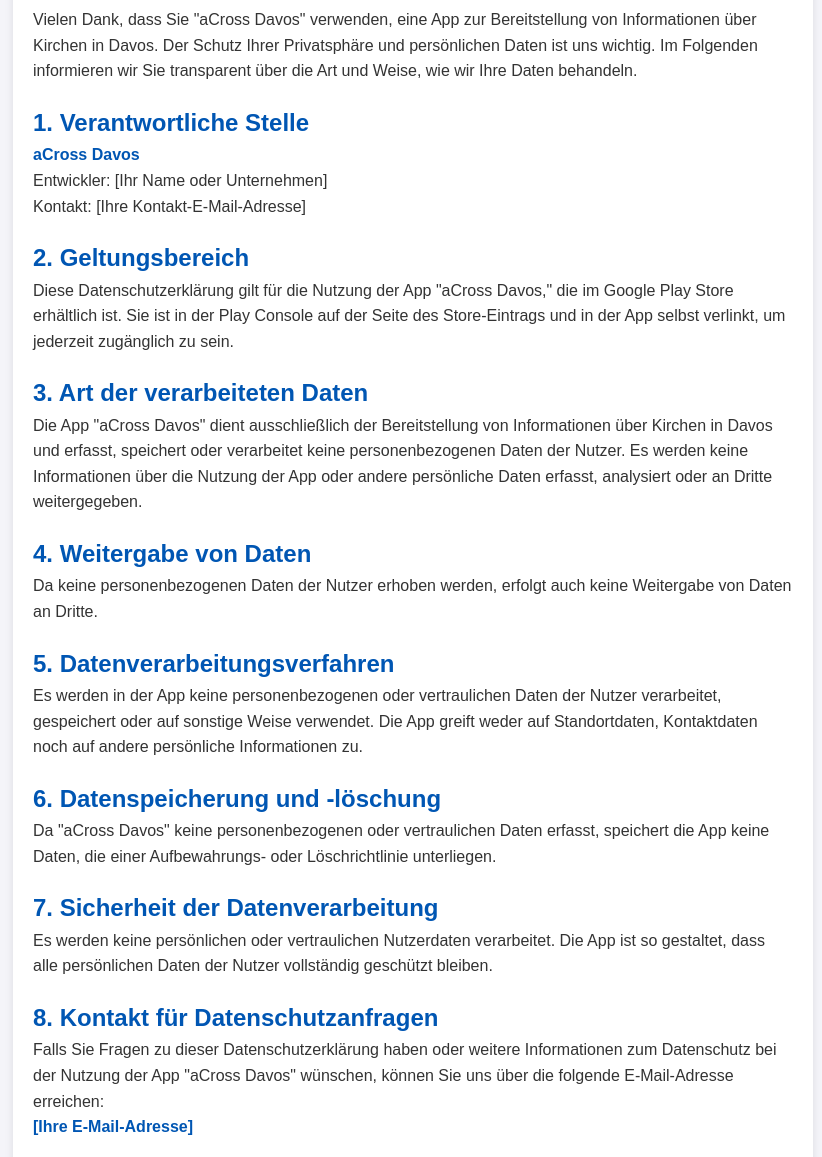
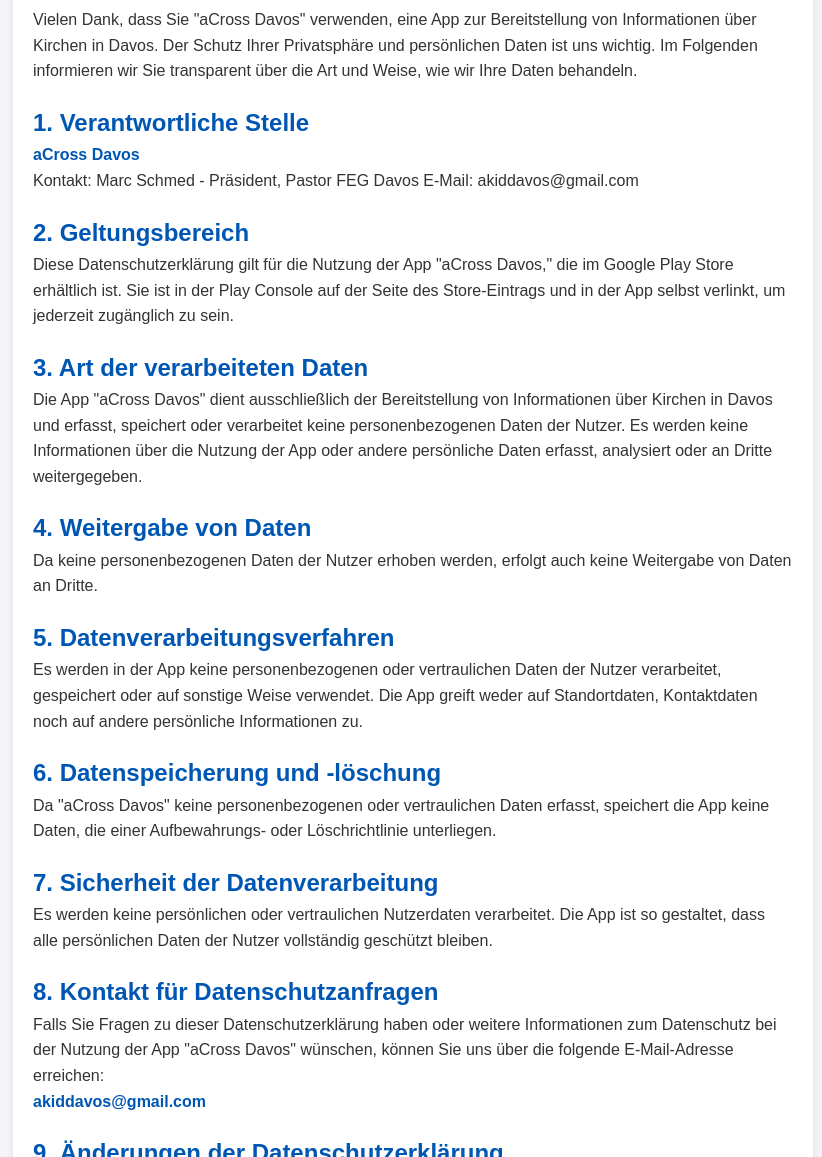
Before and after one commit to Elanduir/aCrossDavosDatenschutzerkl-rung, a plain HTML site: page index.html in a window 1280 px wide. Shown: the part 94-1251 px from the top of the page, without its empty margins (227-1049 px from the left). Drawn offline with Linux system fonts and the light colour scheme.

Commit message:
Update index.html

```diff
--- a/index.html
+++ b/index.html
@@ -13,8 +13,8 @@
 
         <h2>1. Verantwortliche Stelle</h2>
         <p><strong>aCross Davos</strong><br>
-           Entwickler: [Ihr Name oder Unternehmen]<br>
-           Kontakt: [Ihre Kontakt-E-Mail-Adresse]</p>
+           Kontakt: Marc Schmed - Präsident, Pastor FEG Davos
+           E-Mail: akiddavos@gmail.com</p>
 
         <h2>2. Geltungsbereich</h2>
         <p>Diese Datenschutzerklärung gilt für die Nutzung der App "aCross Davos," die im Google Play Store erhältlich ist. Sie ist in der Play Console auf der Seite des Store-Eintrags und in der App selbst verlinkt, um jederzeit zugänglich zu sein.</p>
@@ -36,7 +36,7 @@
 
         <h2>8. Kontakt für Datenschutzanfragen</h2>
         <p>Falls Sie Fragen zu dieser Datenschutzerklärung haben oder weitere Informationen zum Datenschutz bei der Nutzung der App "aCross Davos" wünschen, können Sie uns über die folgende E-Mail-Adresse erreichen:<br>
-           <strong>[Ihre E-Mail-Adresse]</strong></p>
+           <strong>akiddavos@gmail.com</strong></p>
 
         <h2>9. Änderungen der Datenschutzerklärung</h2>
         <p>Wir behalten uns das Recht vor, diese Datenschutzerklärung zu aktualisieren oder anzupassen, um gesetzlichen Anforderungen gerecht zu werden oder Änderungen in der App zu berücksichtigen. Die aktuelle Datenschutzerklärung ist stets in der App und im Google Play Store verfügbar.</p>
```
